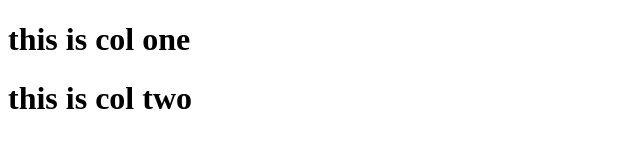
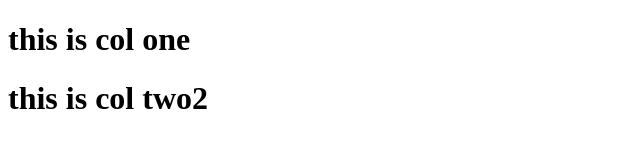
Before and after one commit to alwanof/nana-pro1, a website: page index.html in a window 1280 px wide. Shown: the full height of the page, 0-640 px from the left. Drawn offline with Linux system fonts and the light colour scheme.

Commit message:
master some 8

```diff
--- a/index.html
+++ b/index.html
@@ -8,6 +8,6 @@
 </head>
 <body>
    <h1>this is col one</h1>
-    <h1>this is col two</h1>
+    <h1>this is col two2</h1>
 </body>
 </html>
```
